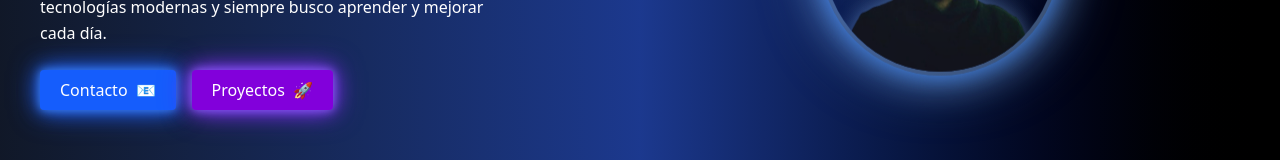
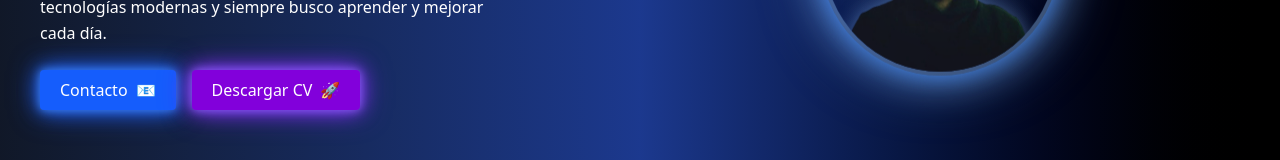
Before and after one commit to thoonidev/my-portfolio, a React (Vite) app: page / in a window 1280 px wide. Shown: the part 326-486 px from the top of the page. Built offline with nearby package versions, Linux system fonts and the light colour scheme.

Commit message:
Change link text from 'Proyectos' to 'Descargar CV'

```diff
--- a/src/components/About.jsx
+++ b/src/components/About.jsx
@@ -32,14 +32,16 @@ export default function About() {
               </span>
             </a>
             <a
-              href="#projects"
+              href="/cv/mi-cv.pdf" download
+              target="_blank"
+              rel="noopener noreferrer"
               className="w-full sm:w-auto inline-flex justify-center items-center text-white bg-purple-700 py-2 px-5 rounded text-base hover:bg-purple-800 shadow-lg hover:shadow-purple-400 transition duration-300"
               style={{
                 boxShadow:
                   "0 0 10px #8b5cf6, 0 0 20px #7c3aed, 0 0 30px #6d28d9",
               }}
             >
-              Proyectos
+              Descargar CV
               <span role="img" aria-label="cohete" className="ml-2">
                 🚀
               </span>
```
